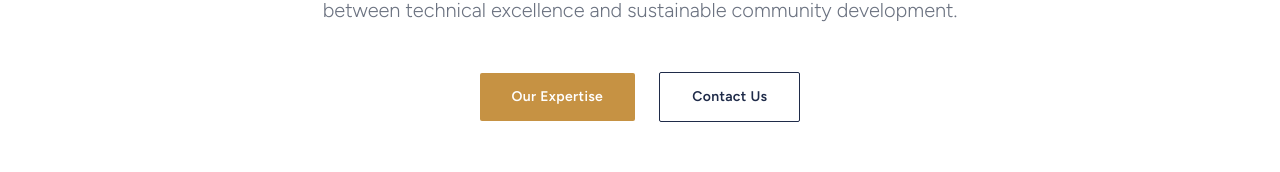
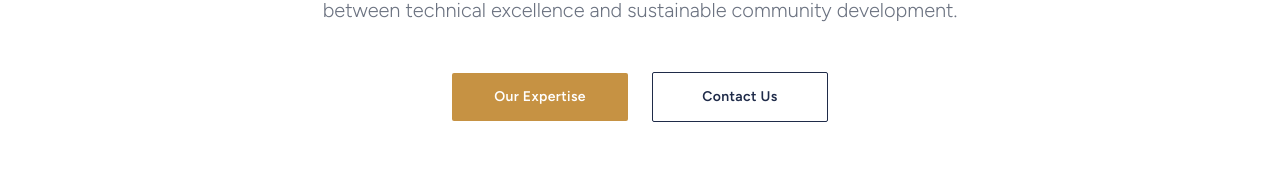
Before and after one commit to KeamoMichael/mamadi---company, a React (Vite) app: page / in a window 1280 px wide. Shown: the part 428-600 px from the top of the page. Built offline with nearby package versions, Linux system fonts and the light colour scheme.

Commit message:
Fix hero buttons: Use consistent fixed width instead of full-width stacking

```diff
--- a/components/Hero.tsx
+++ b/components/Hero.tsx
@@ -16,10 +16,10 @@ export const Hero: React.FC = () => {
         </p>
 
         <div className="flex flex-col sm:flex-row items-center justify-center gap-6">
-          <button className="w-full sm:w-auto px-8 py-3.5 bg-brand-gold hover:bg-brand-blue text-white font-semibold tracking-wide transition-all duration-300 rounded-sm text-sm">
+          <button className="w-44 py-3.5 bg-brand-gold hover:bg-brand-blue text-white font-semibold tracking-wide transition-all duration-300 rounded-sm text-sm">
             Our Expertise
           </button>
-          <button className="w-full sm:w-auto px-8 py-3.5 border border-brand-blue text-brand-blue hover:bg-brand-blue hover:text-white font-semibold tracking-wide transition-all duration-300 rounded-sm text-sm">
+          <button className="w-44 py-3.5 border border-brand-blue text-brand-blue hover:bg-brand-blue hover:text-white font-semibold tracking-wide transition-all duration-300 rounded-sm text-sm">
             Contact Us
           </button>
         </div>
```
